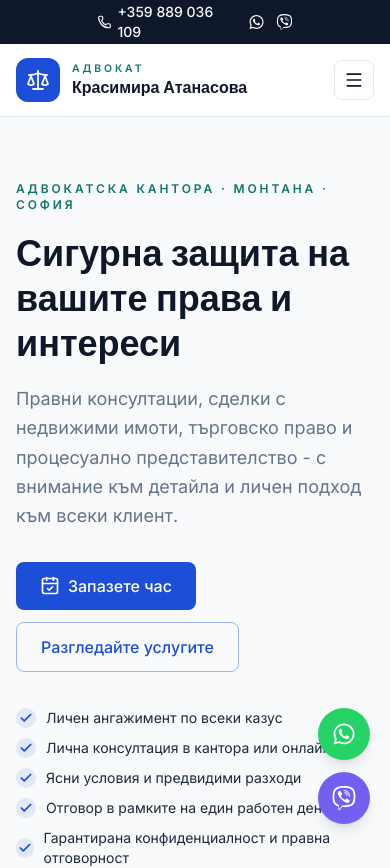
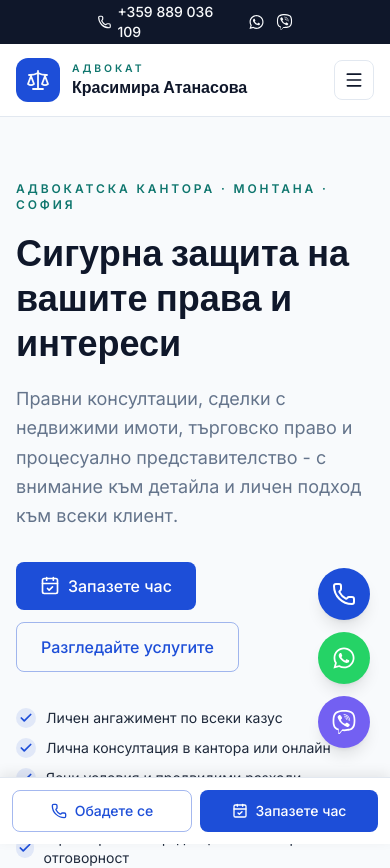
Before and after one commit to pepipetrov0969/advweb, a Next.js app: page / in a window 390 px wide. Shown: the top 868 px of the page. Built offline with nearby package versions, Linux system fonts and the light colour scheme; a web font is replaced by a local one.

Commit message:
Add mobile call-to-action bar and quick-call button
Add a phone quick-action to the floating contact buttons and a
mobile-only sticky bar (call / book) to capture more of the on-site
traffic. Also add missing capital re-denomination service item.

```diff
--- a/app/layout.tsx
+++ b/app/layout.tsx
@@ -6,6 +6,7 @@ import { site } from "@/content/site";
 import { Header } from "@/components/layout/Header";
 import { Footer } from "@/components/layout/Footer";
 import { FloatingContact } from "@/components/shared/FloatingContact";
+import { MobileCtaBar } from "@/components/shared/MobileCtaBar";
 import { JsonLd } from "@/components/seo/JsonLd";
 
 const inter = Inter({
@@ -41,7 +42,7 @@ export default function RootLayout({
 }: Readonly<{ children: React.ReactNode }>) {
   return (
     <html lang="bg" className={`${inter.variable} ${playfair.variable}`}>
-      <body>
+      <body className="pb-16 sm:pb-0">
         <a
           href="#sadarzhanie"
           className="sr-only focus:not-sr-only focus:absolute focus:left-4 focus:top-4 focus:z-[100] focus:rounded-lg focus:bg-coffee focus:px-4 focus:py-2 focus:text-sm focus:text-white"
@@ -52,6 +53,7 @@ export default function RootLayout({
         <main id="sadarzhanie">{children}</main>
         <Footer />
         <FloatingContact />
+        <MobileCtaBar />
         <JsonLd />
         <Script
           async
--- a/components/shared/FloatingContact.tsx
+++ b/components/shared/FloatingContact.tsx
@@ -1,9 +1,18 @@
+import { Phone } from "lucide-react";
 import { FaViber, FaWhatsapp } from "react-icons/fa6";
 import { site } from "@/content/site";
 
 export function FloatingContact() {
   return (
-    <div className="fixed bottom-5 right-5 z-40 flex flex-col gap-3">
+    <div className="fixed bottom-24 right-5 z-40 flex flex-col gap-3 sm:bottom-5">
+      <a
+        href={`tel:${site.phone}`}
+        aria-label="Обадете се"
+        title="Обадете се"
+        className="flex size-13 items-center justify-center rounded-full bg-coffee text-white shadow-lg transition-transform hover:scale-105"
+      >
+        <Phone className="size-6" />
+      </a>
       <a
         href={site.whatsappUrl}
         target="_blank"
--- /dev/null
+++ b/components/shared/MobileCtaBar.tsx
@@ -0,0 +1,18 @@
+import { CalendarCheck, Phone } from "lucide-react";
+import { site } from "@/content/site";
+import { ButtonLink } from "@/components/ui/Button";
+
+export function MobileCtaBar() {
+  return (
+    <div className="fixed inset-x-0 bottom-0 z-40 flex gap-2 border-t border-line bg-white p-3 shadow-[0_-4px_12px_rgba(0,0,0,0.08)] sm:hidden">
+      <ButtonLink href={`tel:${site.phone}`} variant="outline" className="flex-1">
+        <Phone className="size-4" />
+        Обадете се
+      </ButtonLink>
+      <ButtonLink href="/zapazi-chas" className="flex-1">
+        <CalendarCheck className="size-4" />
+        Запазете час
+      </ButtonLink>
+    </div>
+  );
+}
--- a/content/services.ts
+++ b/content/services.ts
@@ -32,6 +32,7 @@ export const serviceCategories: ServiceCategory[] = [
       "Учредяване и регистрация на търговски дружества",
       "Промени в обстоятелствата по партидата на дружеството",
       "Прехвърляне на дружествени дялове и акции",
+      "Превалутиране на капитала на дружества",
       "Изготвяне и преглед на търговски договори",
       "Абонаментно правно обслужване на фирми",
       "Правни консултации относно търговската дейност",
```
